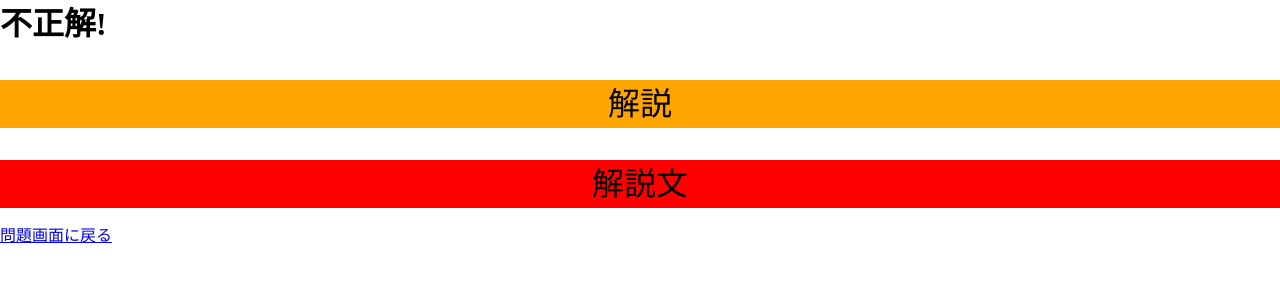
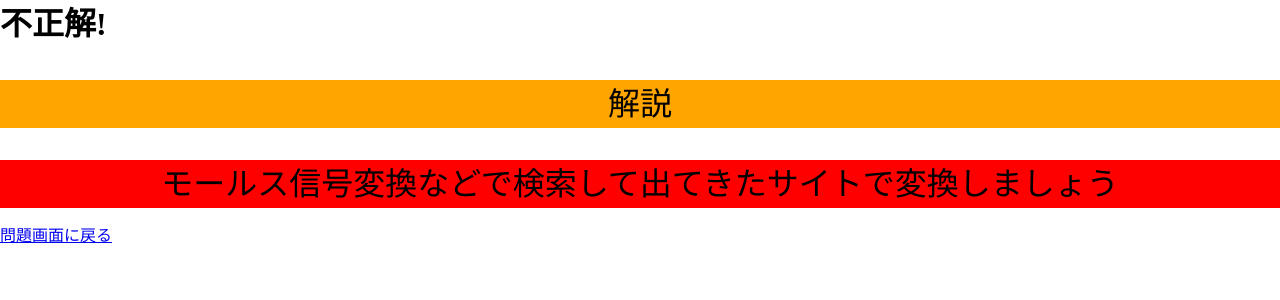
Before and after one commit to miuratomonori/SecurityGame, a PHP site: page /answer_5.php in a window 1280 px wide. Shown: the top 300 px of the page. Run offline with PHP 8.4, Linux system fonts and the light colour scheme; data that the repository does not hold is empty.

Commit message:
Update answer_5.php

```diff
--- a/answer_5.php
+++ b/answer_5.php
@@ -33,7 +33,7 @@
 
 
 	<p id="ContentsHeader" onclick="HeaderClick();">解説</p>
-	<div id="ContentsPanel">解説文</div>
+	<div id="ContentsPanel">モールス信号変換などで検索して出てきたサイトで変換しましょう</div>
 	<p><a href="select.php">問題画面に戻る</a></p>
 
 </body>
```
